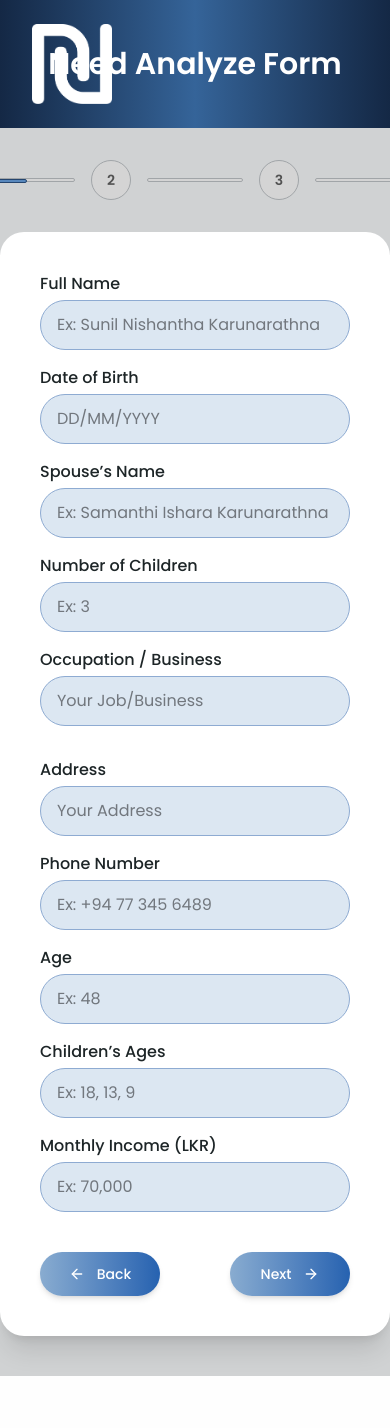
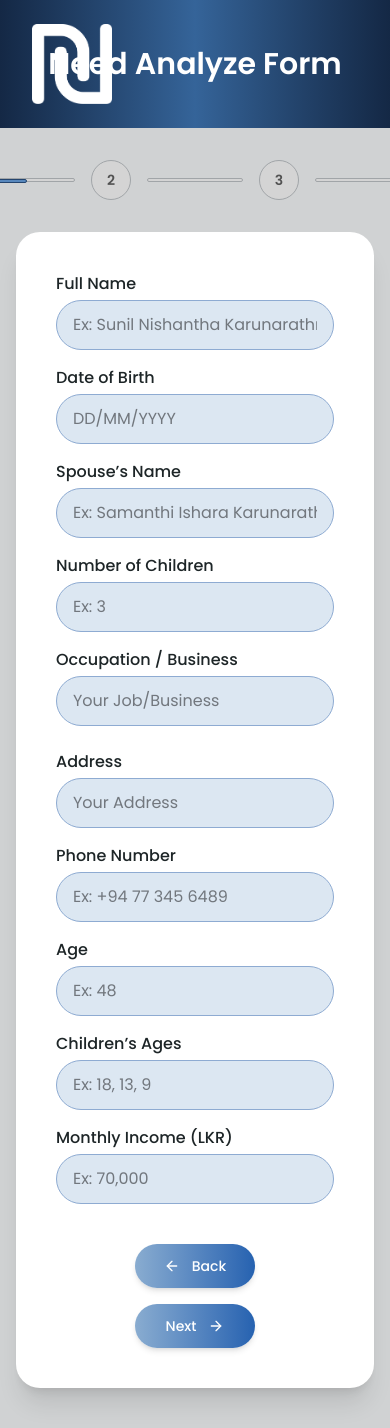
Before and after one commit to itswijay/Needalyze, a Next.js app: page /form/step1 in a window 390 px wide. Shown: the top 1428 px of the page. Before the commit the page ends 1376 px from the top, so only its background shows below. Built offline with nearby package versions, Linux system fonts and the light colour scheme.

Commit message:
style: make Form1Page layout fully responsive across all screen sizes

```diff
--- a/src/app/form/step1/page.jsx
+++ b/src/app/form/step1/page.jsx
@@ -12,10 +12,10 @@ export default function Form1Page() {
 
       <ProgressBar currentStep={1} totalSteps={4} />
 
-      <section className="flex-grow flex justify-center pb-10">
+      <section className="flex-grow flex justify-center pb-10 px-4 sm:px-6 lg:px-8">
         <FormContainer>
-          <form className="grid grid-cols-1 md:grid-cols-2 gap-8">
-
+          <form className="grid grid-cols-1 md:grid-cols-2 gap-6 md:gap-8">
+            {/* Left Column */}
             <div className="flex flex-col space-y-4">
               <div>
                 <label className="block text-gray-700 font-medium mb-1">
@@ -73,6 +73,7 @@ export default function Form1Page() {
               </div>
             </div>
 
+            {/* Right Column */}
             <div className="flex flex-col space-y-4">
               <div>
                 <label className="block text-gray-700 font-medium mb-1">
@@ -131,7 +132,7 @@ export default function Form1Page() {
             </div>
           </form>
 
-          <div className="flex justify-between mt-10">
+          <div className="flex flex-col sm:flex-row justify-between items-center gap-4 mt-10">
             <FormNavButton label="Back" type="prev" variant="gradient" />
             <FormNavButton label="Next" type="next" variant="gradient" />
           </div>
```
